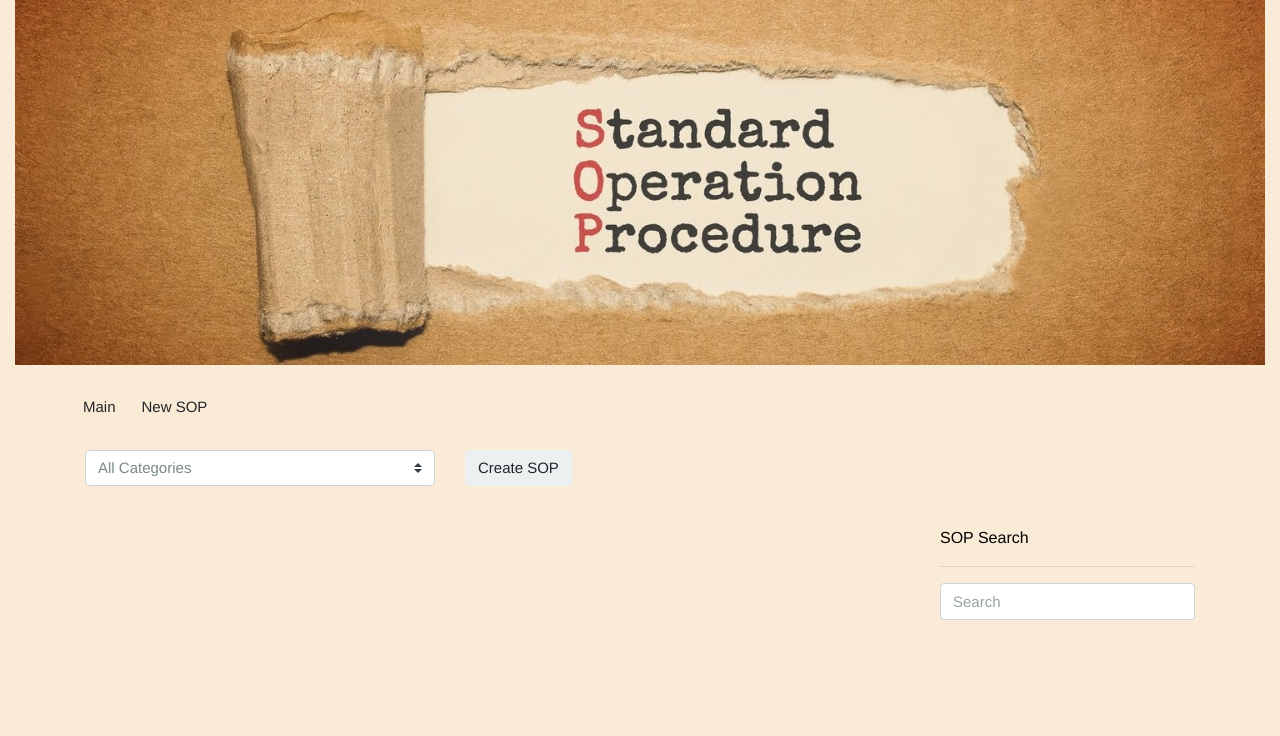
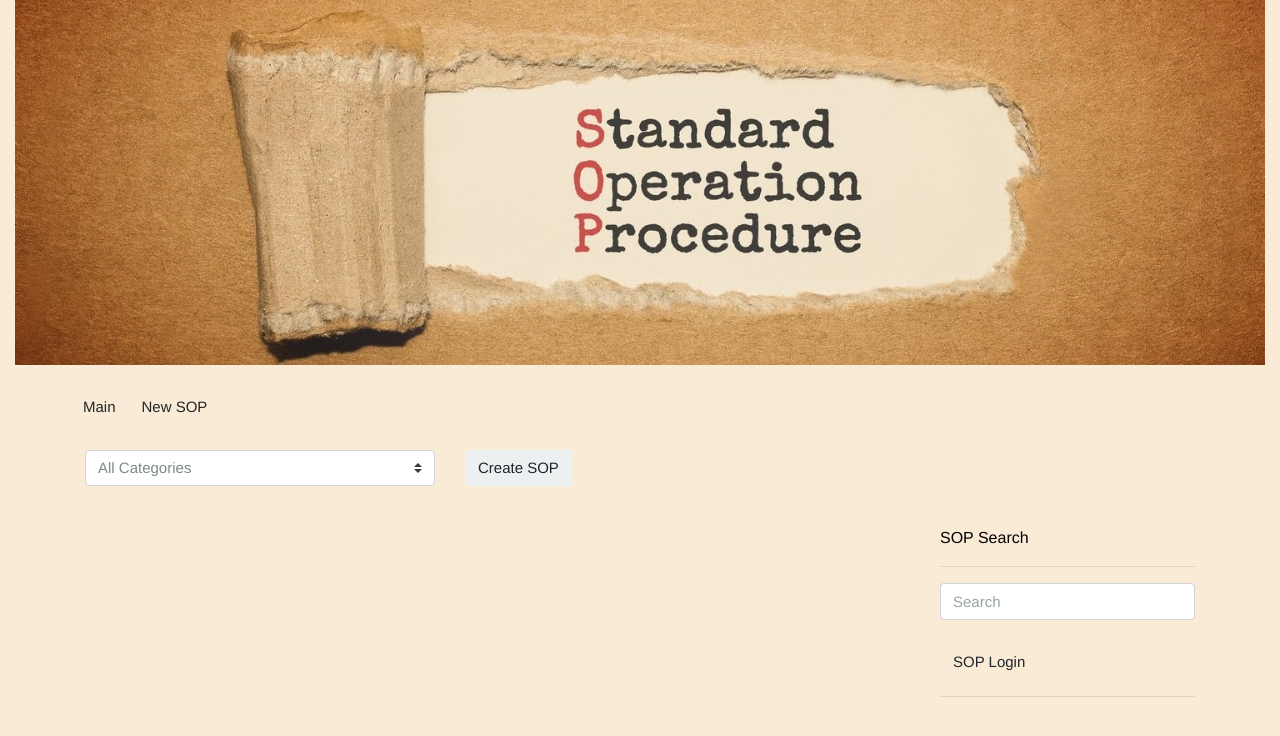
Before and after one commit to orobbio/project3, a website: page public/blog.html in a window 1280 px wide. Drawn offline with nearby package versions, Linux system fonts and the light colour scheme; no server answers.

Commit message:
revision 7

```diff
--- a/public/blog.html
+++ b/public/blog.html
@@ -49,13 +49,18 @@
       </div>
       <div class="row">
         <div class="col-md-9 blog-container" style="width: 100%;" ;></div>
-          <div class="col-md-3";>
+        <div class="col-md-3" ;>
           <p>
             <br>
             SOP Search
           </p>
           <hr>
           <input class="form-control" type="text" placeholder="Search" aria-label="Search">
+          <p>
+            <br>
+            <a class="btn btn-default" href="/blog">SOP Login</a>
+          </p>
+          <hr>
         </div>
       </div>
     </div>
```
Lines whose indentation alone changed are shown as unchanged.
